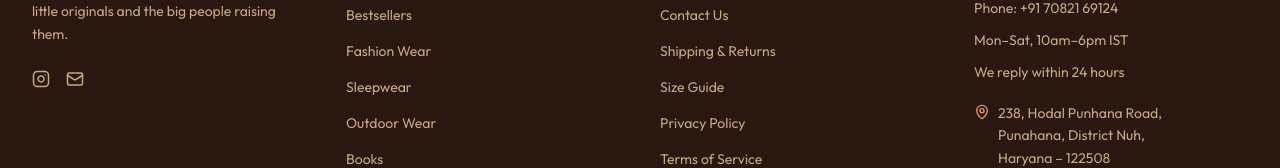
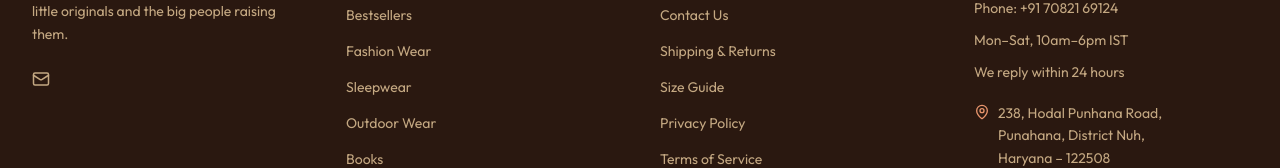
Before and after one commit to littleroot7081-afk/littleroot7081-afk.github.io, a React (Vite) app: page / in a window 1280 px wide. Shown: the part 7644-7812 px from the top of the page. Built offline with nearby package versions, Linux system fonts and the light colour scheme.

Commit message:
Remove Instagram icon from Footer

```diff
--- a/src/components/Footer.jsx
+++ b/src/components/Footer.jsx
@@ -1,5 +1,5 @@
 import { Link } from 'react-router-dom'
-import { Instagram, Mail, ArrowRight, MapPin } from 'lucide-react'
+import { Mail, ArrowRight, MapPin } from 'lucide-react'
 import { useState } from 'react'
 
 export default function Footer() {
@@ -58,9 +58,6 @@ export default function Footer() {
               Premium minimalist kidswear. Crafted for little originals and the big people raising them.
             </p>
             <div className="flex items-center gap-4">
-              <a href="https://instagram.com" target="_blank" rel="noopener noreferrer" className="text-espresso-100 hover:text-terra-300 transition-colors">
-                <Instagram size={18} />
-              </a>
               <a href="mailto:support@littleroot.online" className="text-espresso-100 hover:text-terra-300 transition-colors">
                 <Mail size={18} />
               </a>
```
